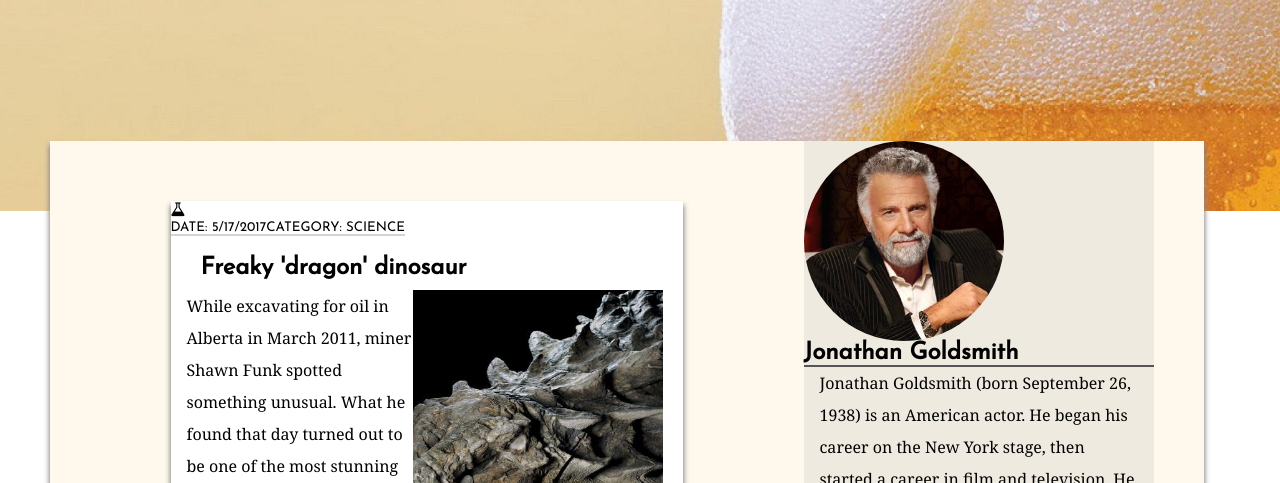
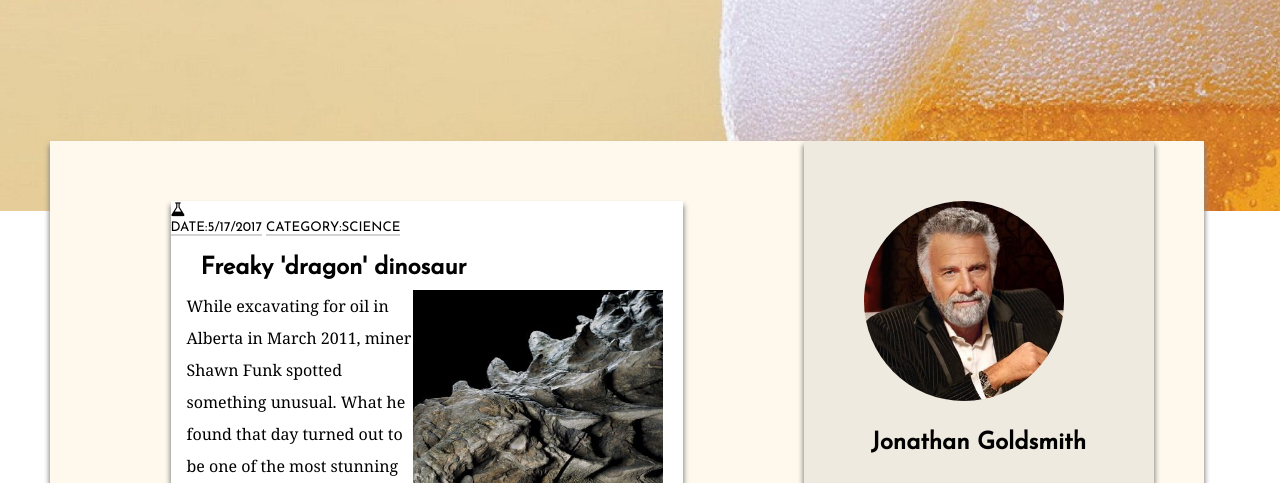
Before and after one commit to sjroma/cssLayoutAndFlexbox-Assessment, a plain HTML site: page index.html in a window 1280 px wide. Shown: the part 469-952 px from the top of the page. Drawn offline with Linux system fonts and the light colour scheme.

Commit message:
refactor css to match mockup

```diff
--- a/css/main.css
+++ b/css/main.css
@@ -142,12 +142,14 @@ main {
 
 .icon-wrapper {
 	display: flex;
+	text-align: center;
 }
 
 .fa fa-flask {
 
 }
 
+/*
 .meta {
 	border-bottom: 2px solid lightgrey;
 	display: inline-flex;
@@ -155,13 +157,31 @@ main {
 	font-size: smaller;
 	text-transform: uppercase;
 }
+*/
 
 .date {
-
+	border-bottom: 2px solid lightgrey;
+	display: inline-flex;
+	font-family: 'Josefin Sans', sans-serif;
+	font-size: smaller;
+	text-transform: uppercase;
 }
 
 .category {
+	border-bottom: 2px solid lightgrey;
+	display: inline-flex;
+	font-family: 'Josefin Sans', sans-serif;
+	font-size: smaller;
+	text-transform: uppercase;
+}
 
+i.category:before {
+   font-family: FontAwesome;
+   content: "\f0c3";
+   display: inline-block;
+   padding-right: 3px;
+   vertical-align: middle;
+   width: 12px;
 }
 
 .entry-title {
@@ -207,6 +227,7 @@ div {
 
 aside {
 	background-color: #EFEADF;
+	box-shadow: 0px 5px 5px 1px #888;
 	width: 350px;
 }
 
@@ -216,6 +237,9 @@ aside {
 	background-size: cover;
 	border-radius: 50%;
 	height: 200px;
+	margin-left: 60px;
+	margin-top: 60px;
+/*	text-align: center;*/
 	width: 200px;
 }
 
@@ -223,6 +247,12 @@ aside {
 	border-bottom: 2px solid #555;
 	font-family: 'Josefin Sans', sans-serif;
 	font-size: 24px;
+	padding-bottom: 30px;
+	padding-top: 30px;
+	text-align: center;
+  /* width: 75%; */
+  /* display: flex; */
+  /* justify-content: space-around; */
 }
 
 primary-txt {
```
